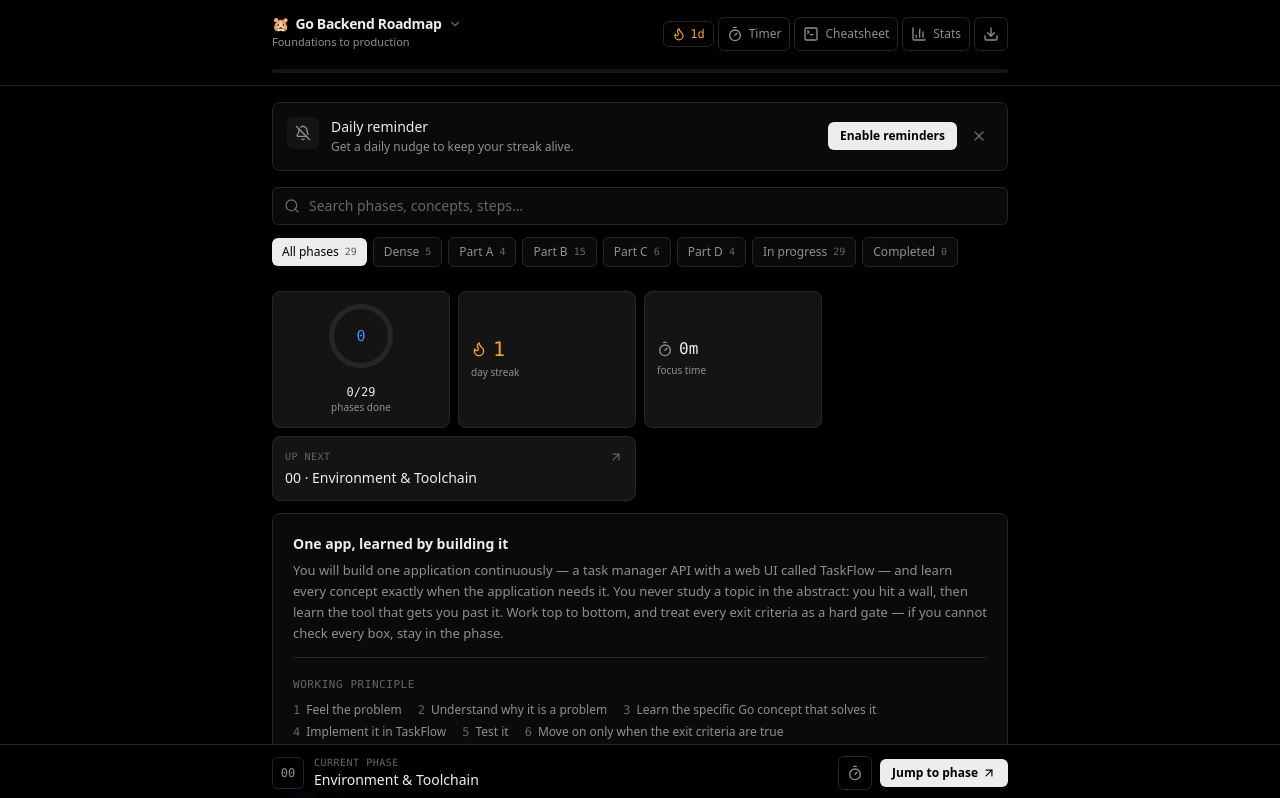
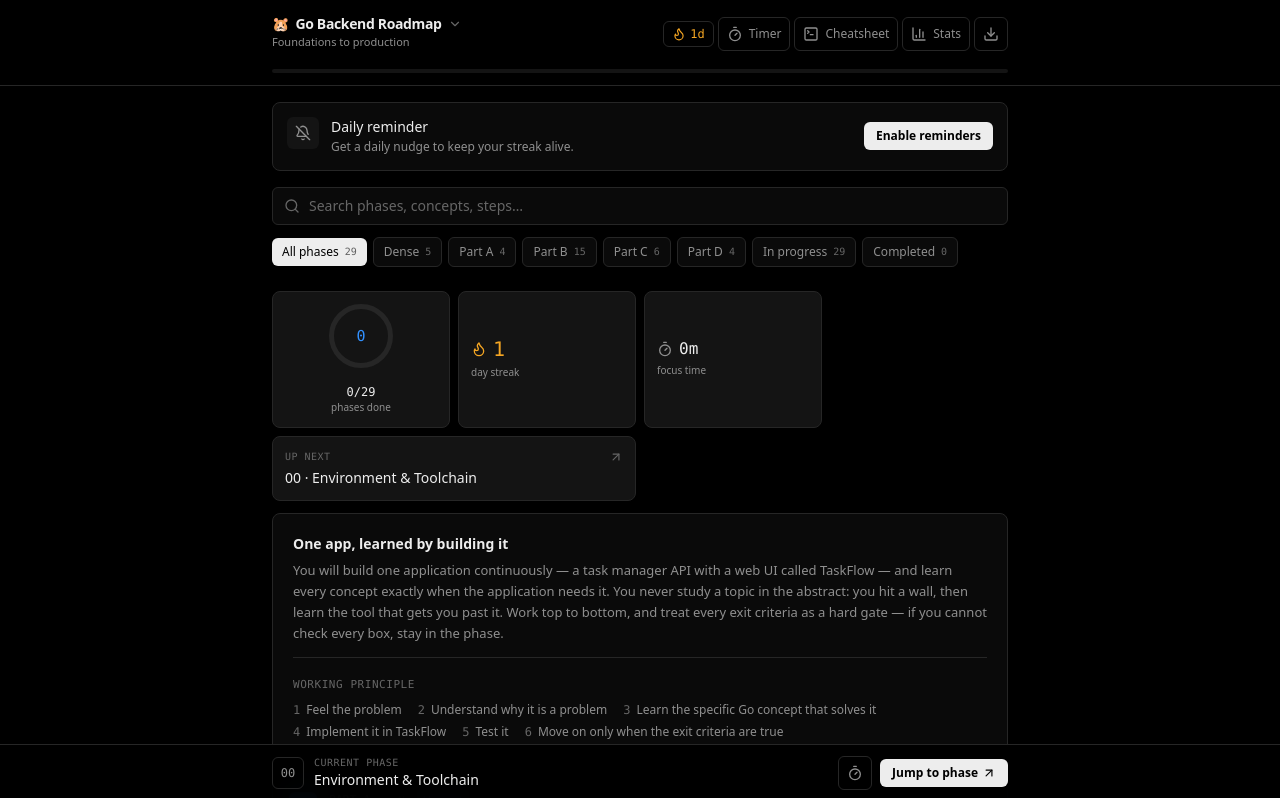
Before and after one commit to daggix02-m/go-roadmap-tracker, a React (Vite) app: page / in a window 1280 px wide. Shown: the top 798 px of the page. Built offline with nearby package versions, Linux system fonts and the light colour scheme.

Commit message:
feat: daily reminder banner is permanent
Remove the dismiss button and dismissed state — the reminder
section always stays visible. Time selector, 12h/24h toggle,
test button, and enable flow unchanged.

```diff
--- a/src/components/NotificationBanner.tsx
+++ b/src/components/NotificationBanner.tsx
@@ -1,5 +1,5 @@
 import React, { useState } from 'react';
-import { Bell, BellOff, Check, Clock, Send, X } from 'lucide-react';
+import { Bell, BellOff, Check, Clock, Send } from 'lucide-react';
 import { AppSettings, Phase } from '../types';
 import { REMINDER_TIME_OPTIONS, formatTime } from '../utils/time';
 import {
@@ -28,7 +28,6 @@ export const NotificationBanner: React.FC<NotificationBannerProps> = ({
   planName,
   onUpdateSettings
 }) => {
-  const [isDismissed, setIsDismissed] = useState(false);
   const [isTesting, setIsTesting] = useState(false);
   const [testSuccess, setTestSuccess] = useState(false);
   const [permission, setPermission] = useState<NotificationPermission>(() => {
@@ -39,10 +38,6 @@ export const NotificationBanner: React.FC<NotificationBannerProps> = ({
   });
 
   const supported = isNotificationSupported();
-
-  if (isDismissed) {
-    return null;
-  }
 
   const handleEnableNotification = async () => {
     if (!supported) {
@@ -153,7 +148,6 @@ export const NotificationBanner: React.FC<NotificationBannerProps> = ({
               </div>
 
               <button
-                id="test-notification-btn"
                 onClick={handleTestNotification}
                 disabled={isTesting}
                 className="px-2.5 py-1.5 rounded-md border border-line hover:border-line-strong hover:bg-hover text-muted hover:text-text text-xs font-medium transition-colors cursor-pointer disabled:opacity-50"
@@ -178,14 +172,6 @@ export const NotificationBanner: React.FC<NotificationBannerProps> = ({
               Enable reminders
             </button>
           )}
-
-          <button
-            onClick={() => setIsDismissed(true)}
-            aria-label="Dismiss banner"
-            className="p-1.5 text-faint hover:text-text rounded-md transition-colors cursor-pointer"
-          >
-            <X className="w-4 h-4" />
-          </button>
         </div>
       </div>
     </div>
```
